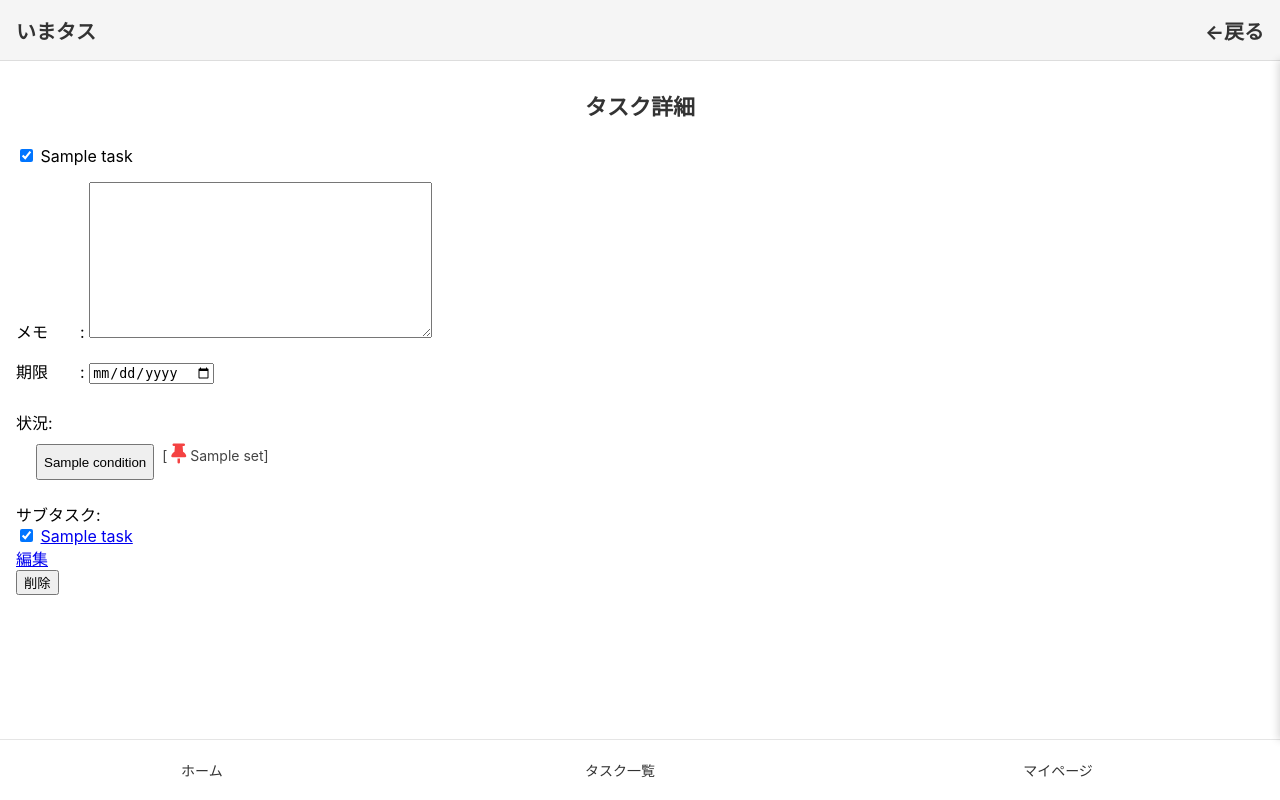
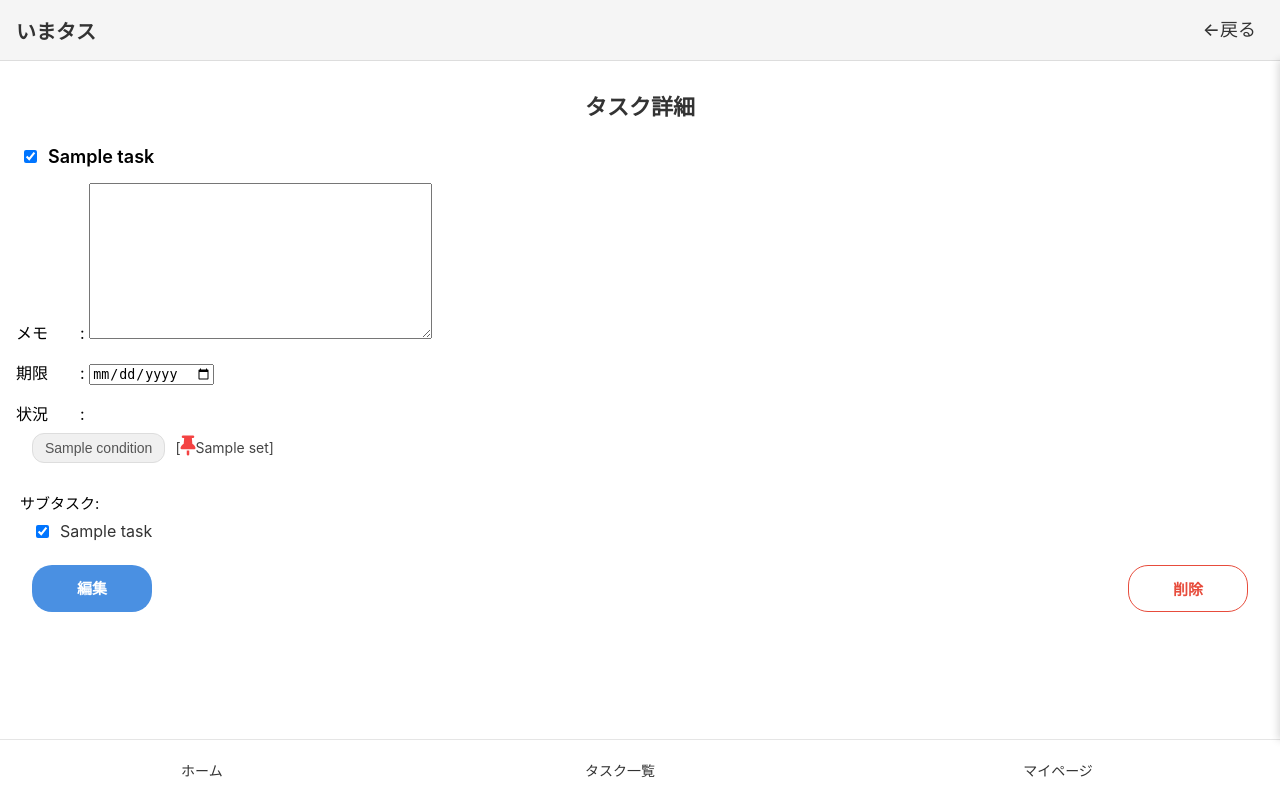
Before and after one commit to komina-bz/IMATAS_git, a Django app: template templates/tasks/task_detail.html in a window 1280 px wide. Run offline with Django 5.2, Linux system fonts and the light colour scheme; the template is opened without the code that fills it: values that come from a table or form of the project are taken from there, others are empty; tables that the repository leaves empty hold one stand-in row (values such as "Sample post").

Commit message:
タスク詳細画面css

```diff
--- a/static/tasks/tasks.css
+++ b/static/tasks/tasks.css
@@ -392,86 +393,118 @@
     cursor: not-allowed;
 }
 
-/* =============== 未完了タスク一覧画面 =============== */
 
-        /* 親タスク */
-        .parent_task {
-            padding-left: 0rem;
-        }
-        /* サブタスク */
-        .sub_task {
-            padding-left: 2rem;
+/* =============== タスク詳細画面 =============== */
+
+/* タスク名（チェック＋名前） */
+.task_name {
+    display: flex;
+    align-items: center;
+    gap: 8px;
+    font-size: 18px;
+    font-weight: 600;
+    margin-bottom: 12px;
+    padding-left: 4px;
 }
 
-        /* タスク行 */
-        .task-row {
-            display: flex;
-            padding: 6px 0;
-            border-bottom: 1px solid #eee;
-        }
-        /* タスク名 */
-        .col-title {
-            width: 45%;
-            padding-left: 0rem;
-        }
-        /* 期限 */
-        .col-due {
-            width: 30%;
-            color: #666;
-        }
-        /* 表示順 */
-        .col-display {
-            width: 25%;
-            text-align: left;
-            color: #999;
-        }
-        .col-display-sub {
-            width: 25%;
-            text-align: right;
-            color: #999;
-        }
-        .order-btn {
-            width: 28px;
-            height: 28px;
-            border-radius: 50%;
-            border: 1px solid #aaa;
-            background: #f7f7f7;
-            font-size: 16px;
-            cursor: pointer;
-            margin: 0 4px;
-        }
-        .order-btn.disabled {
-            opacity: 0.3;
-            cursor: not-allowed;
+/* メモ・期限フォームの余白 */
+.task_name + p,
+.task_name + div {
+    margin-bottom: 10px;
 }
 
+/* 状況ラベル */
+.task_cond {
+    font-size: 16px;
+    margin: 16px 0 8px;
+}
 
+/* 状況ボタンの並び */
+.cond_contents {
+    display: flex;
+    flex-wrap: wrap;
+    gap: 10px;
+    padding-left: 16px;
+    align-items: baseline;
+}
 
-/* =============== タスク詳細画面 =============== */
-        .task_cond {
-            padding-top: 10px;
-            padding-bottom: 10px;
+/* 状況ボタン（display-only） */
+.cond_btn {
+    padding: 6px 12px;
+    background: #f0f0f0;
+    border-radius: 12px;
+    font-size: 14px;
+    border: 1px solid #ddd;
+    color: #555;
 }
-        .cond_contents {
-            padding-left: 20px;
+
+/* よく使う状況名 */
+.set_contents {
+    font-size: 14px;
+    color: #444;
+    /* margin-top: 4px; */
+    display: flex;
+    align-items: baseline;
 }
-        .display-only {
-            pointer-events: none;   /* クリック不可 */
-            cursor: default;        /* カーソルが変わらない */
+
+/* サブタスク */
+.task_subtask {
+    font-size: 15px;
+    margin: 20px 0 8px;
+    padding-left: 4px;
 }
-        .pin-btn.pinned {
-            color: #f44242 !important;
-            cursor: default;
+
+.subtask_contents {
+    display: flex;
+    align-items: center;
+    gap: 8px;
+    padding-left: 16px;
+    margin-bottom: 8px;
 }
-        .pin-btn {
-            color: #aaa;
+.subtask_contents a {
+    text-decoration: none;   /* 下線を消す */
+    color: #333;             /* 通常色に固定 */
+}
+.subtask_contents a:visited {
+    color: #333;             /* visitedでも色を変えない */
+}
+
+/* 編集・削除ボタンのコンテナ */
+.button-group {
+    display: flex;
+    justify-content: space-between; /* 左右に配置 */
+    gap: 12px;                      /* ボタン間の余白 */
+    margin: 24px 0 32px;
+    padding: 0 16px
+}
+
+/* 編集ボタン */
+.btn-edit {
+    width: 120px;
+    padding: 12px 0;
+    background: #4A90E2;
+    color: #fff;
+    font-size: 15px;
+    font-weight: 600;
+    border-radius: 20px;
+    text-align: center;
+    text-decoration: none;
+}
+
+/* 削除ボタン：白背景＋赤枠＋同じ幅 */
+.btn-delete {
+    width: 120px;
+    padding: 12px 0;
+    background: #fff;
+    color: #e74c3c;
+    font-size: 15px;
+    font-weight: 600;
+    border-radius: 20px;
+    border: 1px solid #e74c3c;
+    text-align: center;
     cursor: pointer;
 }
-        .task_subtask {
-            padding-top: 10px;
-        }
 
-        /* 削除ボタン */
 /* モーダル背景 */
 .modal-overlay {
     position: fixed;
--- a/templates/tasks/task_detail.html
+++ b/templates/tasks/task_detail.html
@@ -1,7 +1,7 @@
 {% extends "base.html" %}
 {% block title %}Task_detail Page{% endblock %}
 {% block header_right %}
-    <a href="{% url 'tasks:task_list' %}" style="font-size:10px; text-decoration:none;"><h1>←戻る</h1></a>
+    <div class="header-btn"><a href="{% url 'tasks:task_list' %}" >←戻る</a></div>
 {% endblock %}
 
 {% block content %}
@@ -15,7 +15,7 @@
         {{ task_data.name }}
     </div>
     {{ task_detail_form.as_p }}
-    <div class="task_cond"> 状況:</div>
+    <div class="task_cond"> 状況　　:</div>
     <div class="cond_contents">
         {% for item in task_data.task_conditions.all %}
             <button type="button" class="cond_btn display-only">{{ item.condition.name }}</button>
@@ -29,7 +29,7 @@
                 {% endif %}
                 {{ selected_set.name }}]</div>
         {% endif %}
-        </div>
+    </div>
 
     {% if not task_data.parent_task_id %}
         <div class="task_subtask">サブタスク:</div>
@@ -48,23 +48,24 @@
         <a href="{% url 'tasks:edit_task' task_data.pk %}" class="btn-edit">
             編集
         </a>
+
+
+        <!-- 削除ボタン -->
+        <button id="open-delete-modal" class="btn-delete">削除</button>
     </div>
-
-    <!-- 削除ボタン -->
-    <button id="open-delete-modal">削除</button>
     <!-- モーダル背景 -->
     <div id="delete-modal-overlay" class="modal-overlay"></div>
     <!-- モーダル本体 -->
     <div id="delete-modal" class="modal">
         <p>削除しますか？</p>
-        <form method="POST" action="{% url 'tasks:delete_task' task_data.pk %}">
-            {% csrf_token %}
-            <button type="submit" class="danger">はい</button>
-        </form>
-        <button id="close-delete-modal" class="cancel">いいえ</button>
+        <div class="modal-buttons">
+            <button class="danger" id="delete-yes">はい</button>
+            <button class="cancel" id="delete-no">いいえ</button>
+        </div>
     </div>
-
-
+    <form id="delete-form" method="POST" action="{% url 'tasks:delete_task' task_data.pk %}">
+        {% csrf_token %}
+    </form>
 
         <script>
         // 削除ボタン
@@ -88,6 +89,14 @@
                 modal.style.display = "none";
                 overlay.style.display = "none";
             });
+        });
+        // 削除モーダルのはい／いいえ
+        document.getElementById("delete-yes").addEventListener("click", () => {
+            document.getElementById("delete-form").submit();
+        });
+        document.getElementById("delete-no").addEventListener("click", () => {
+            document.getElementById("delete-modal").style.display = "none";
+            document.querySelector(".modal-overlay").style.display = "none";
         });
         // チェックボックス
         document.querySelectorAll(".task-check").forEach(cb => {
```
Also changed, not shown: other parts of static/tasks/tasks.css (+34 -9 lines). Lines whose indentation alone changed are shown as unchanged.
